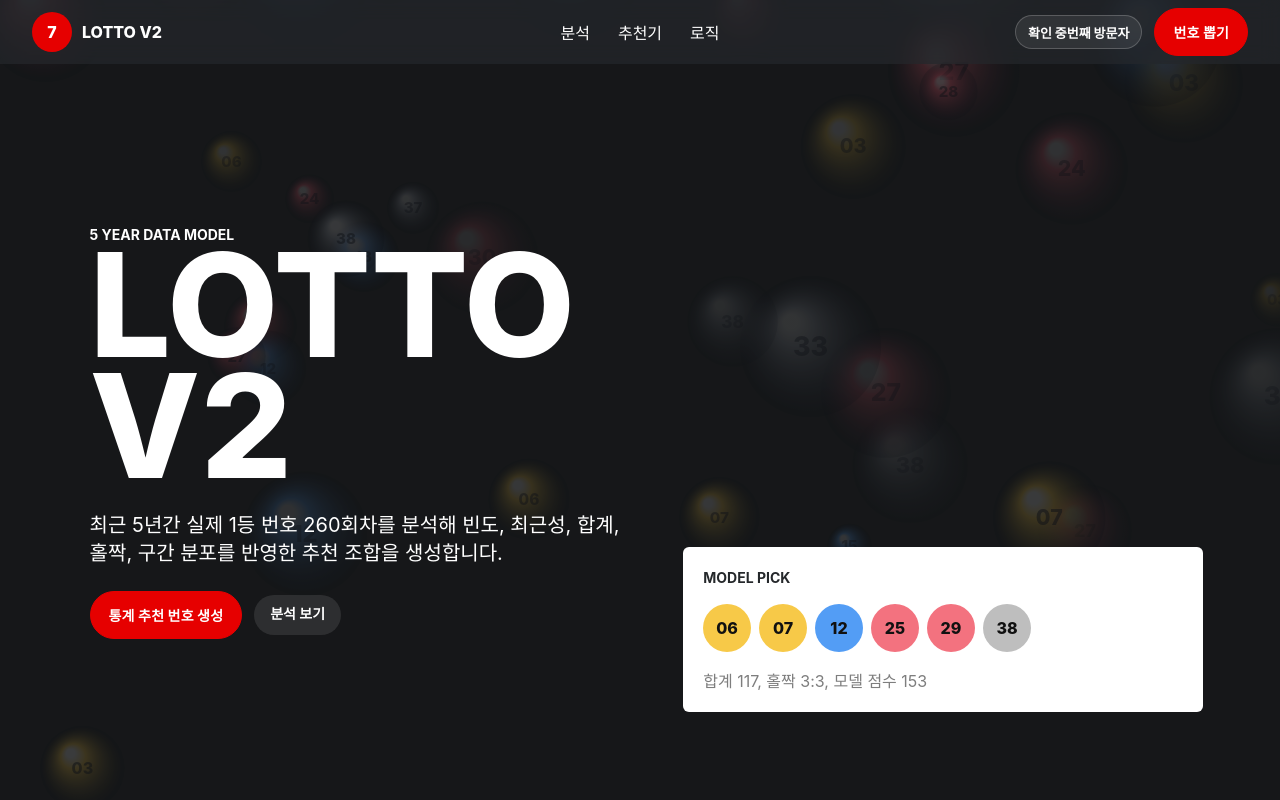
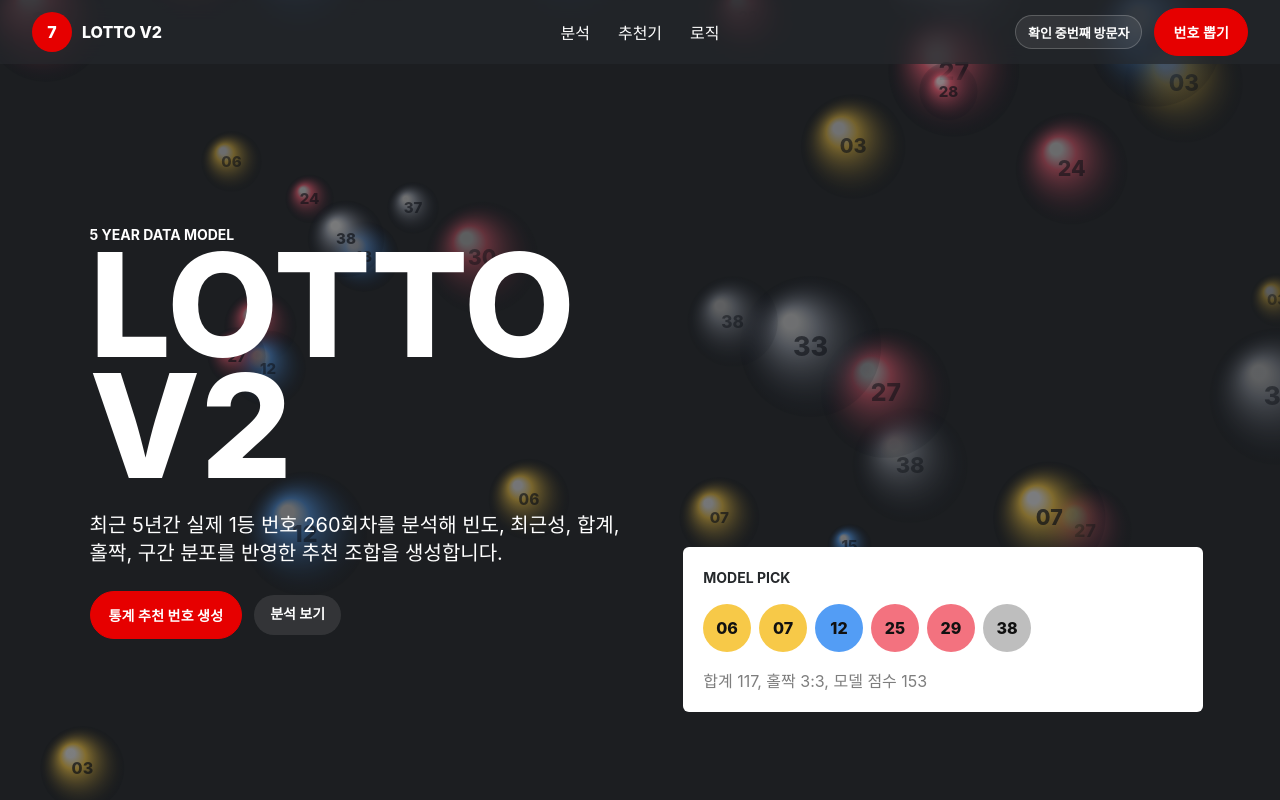
Before and after one commit to meterj/lottopage, a Next.js app: page /lottopage/ in a window 1280 px wide. Shown: the top 800 px of the page. Built offline with nearby package versions, Linux system fonts and the light colour scheme; no server answers.

Commit message:
Brighten hero lotto balls

```diff
--- a/app/Lotto.css
+++ b/app/Lotto.css
@@ -185,7 +185,7 @@ a {
   z-index: -1;
   width: 100%;
   height: 100%;
-  opacity: 0.46;
+  opacity: 0.72;
 }
 
 .hero::after {
@@ -193,7 +193,7 @@ a {
   inset: 0;
   z-index: -1;
   content: "";
-  background: rgba(0, 0, 0, 0.42);
+  background: rgba(0, 0, 0, 0.24);
 }
 
 .hero-content {
--- a/app/page.js
+++ b/app/page.js
@@ -147,7 +147,7 @@ const useCanvasBalls = (canvasRef, profiles) => {
           radius: 22 + Math.random() * 52,
           speed: 0.14 + Math.random() * 0.36,
           phase: Math.random() * Math.PI * 2,
-          alpha: 0.34 + Math.random() * 0.36,
+          alpha: 0.56 + Math.random() * 0.34,
         });
       }
     };
@@ -165,14 +165,14 @@ const useCanvasBalls = (canvasRef, profiles) => {
         const gradient = ctx.createRadialGradient(x - ball.radius * 0.28, ball.y - ball.radius * 0.35, ball.radius * 0.1, x, ball.y, ball.radius);
         gradient.addColorStop(0, "rgba(255,255,255,0.92)");
         gradient.addColorStop(0.22, ballFill(ball.value));
-        gradient.addColorStop(1, "rgba(8,13,28,0.36)");
+        gradient.addColorStop(1, "rgba(8,13,28,0.18)");
         ctx.globalAlpha = ball.alpha;
         ctx.fillStyle = gradient;
         ctx.beginPath();
         ctx.arc(x, ball.y, ball.radius, 0, Math.PI * 2);
         ctx.fill();
         ctx.globalAlpha = ball.alpha * 0.82;
-        ctx.fillStyle = "#101522";
+        ctx.fillStyle = "#0b0f18";
         ctx.font = `800 ${Math.max(15, ball.radius * 0.38)}px Inter, sans-serif`;
         ctx.textAlign = "center";
         ctx.textBaseline = "middle";
```
